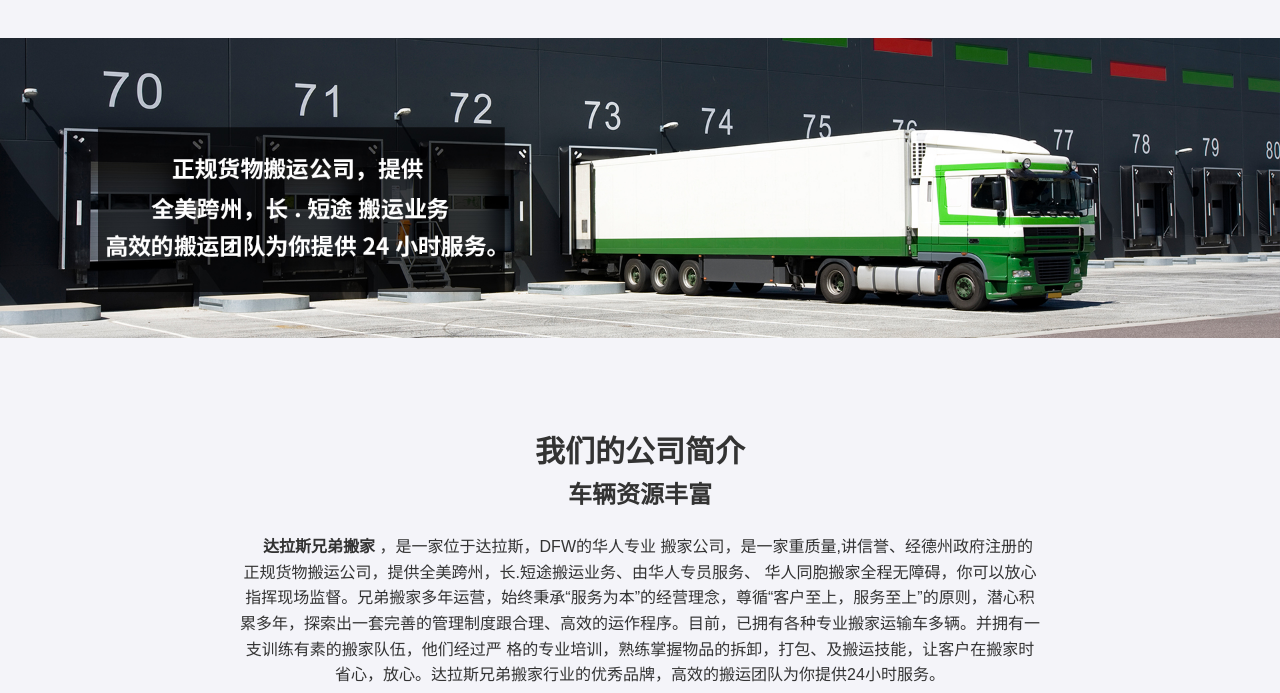
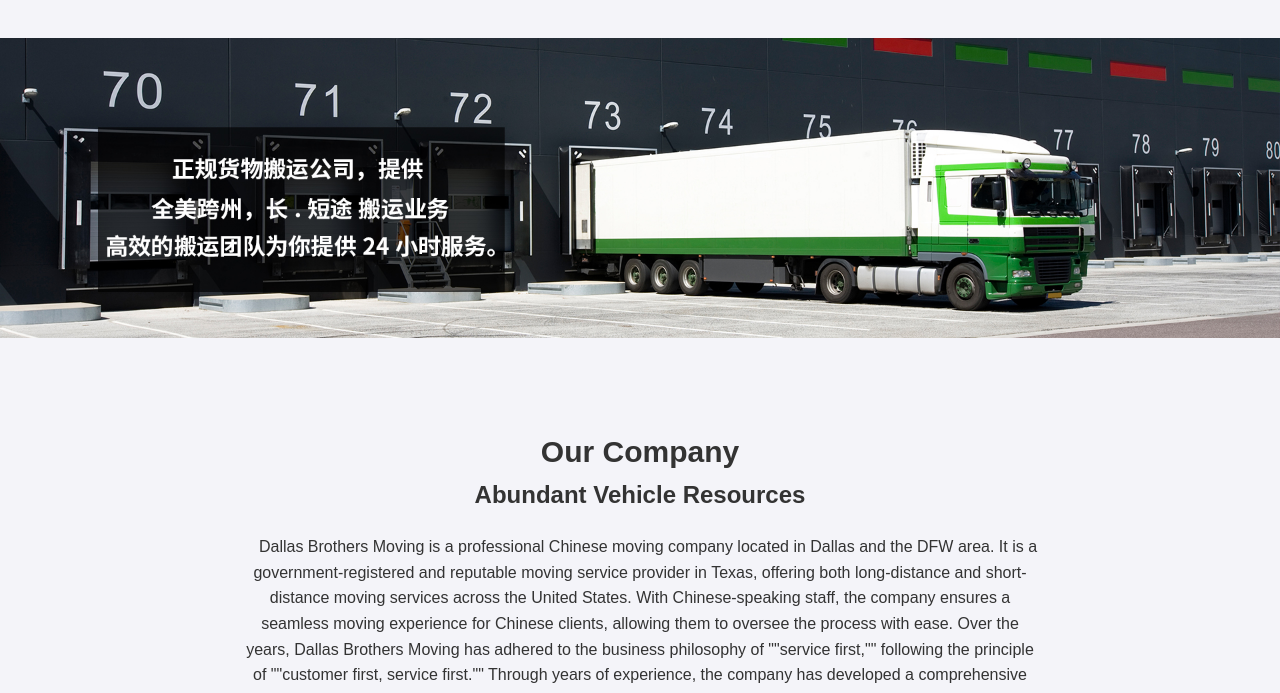
Before and after one commit to TTimLu/MovingWeb, a plain HTML site: page index.html in a window 1280 px wide. Shown: the part 82-775 px from the top of the page. Drawn offline with nearby package versions, Linux system fonts and the light colour scheme.

Commit message:
Update index.html

```diff
--- a/index.html
+++ b/index.html
@@ -27,10 +27,10 @@
     <main>
 
 <h2>
-<strong data-translate="our_company"><font style="color:1c1c1e; font-weight:bold; font-size:30px;">我们的公司简介</font></strong><br>
-<span data-translate="cars" >车辆资源丰富</span>
+<strong data-translate="our_company"><font style="color:1c1c1e; font-weight:bold; font-size:30px;">Our Company</font></strong><br>
+<span data-translate="cars" >Abundant Vehicle Resources</span>
 </h2>
-<p data-translate="company_intro">　<strong>达拉斯兄弟搬家 </strong>，是一家位于达拉斯，DFW的华人专业 搬家公司，是一家重质量,讲信誉、经德州政府注册的正规货物搬运公司，提供全美跨州，长.短途搬运业务、由华人专员服务、 华人同胞搬家全程无障碍，你可以放心指挥现场监督。兄弟搬家多年运营，始终秉承“服务为本”的经营理念，尊循“客户至上，服务至上”的原则，潜心积累多年，探索出一套完善的管理制度跟合理、高效的运作程序。目前，已拥有各种专业搬家运输车多辆。并拥有一支训练有素的搬家队伍，他们经过严 格的专业培训，熟练掌握物品的拆卸，打包、及搬运技能，让客户在搬家时省心，放心。达拉斯兄弟搬家行业的优秀品牌，高效的搬运团队为你提供24小时服务。
+<p data-translate="company_intro">　Dallas Brothers Moving is a professional Chinese moving company located in Dallas and the DFW area. It is a government-registered and reputable moving service provider in Texas, offering both long-distance and short-distance moving services across the United States. With Chinese-speaking staff, the company ensures a seamless moving experience for Chinese clients, allowing them to oversee the process with ease. Over the years, Dallas Brothers Moving has adhered to the business philosophy of ""service first,"" following the principle of ""customer first, service first."" Through years of experience, the company has developed a comprehensive management system and efficient operational procedures. Currently, the company owns multiple professional moving trucks and has a well-trained moving team. Each member has undergone rigorous professional training and is skilled in disassembling, packing, and moving items, ensuring a worry-free and reliable moving experience for customers. Dallas Brothers Moving is a trusted brand in the industry, providing efficient moving services 24/7.
 </p>
         <section id="services">
             <h2 data-translate="services">Services</h2>
```
